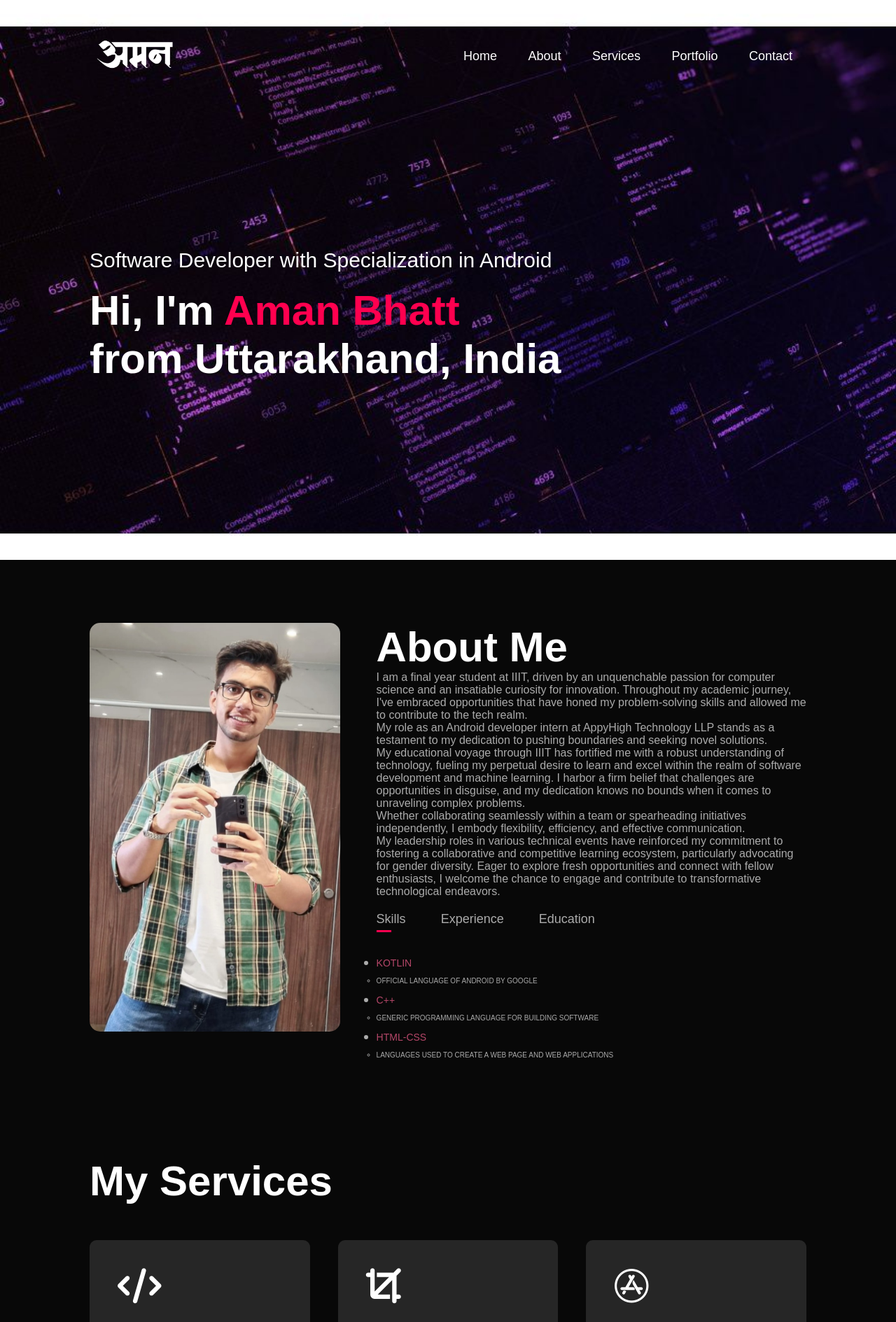
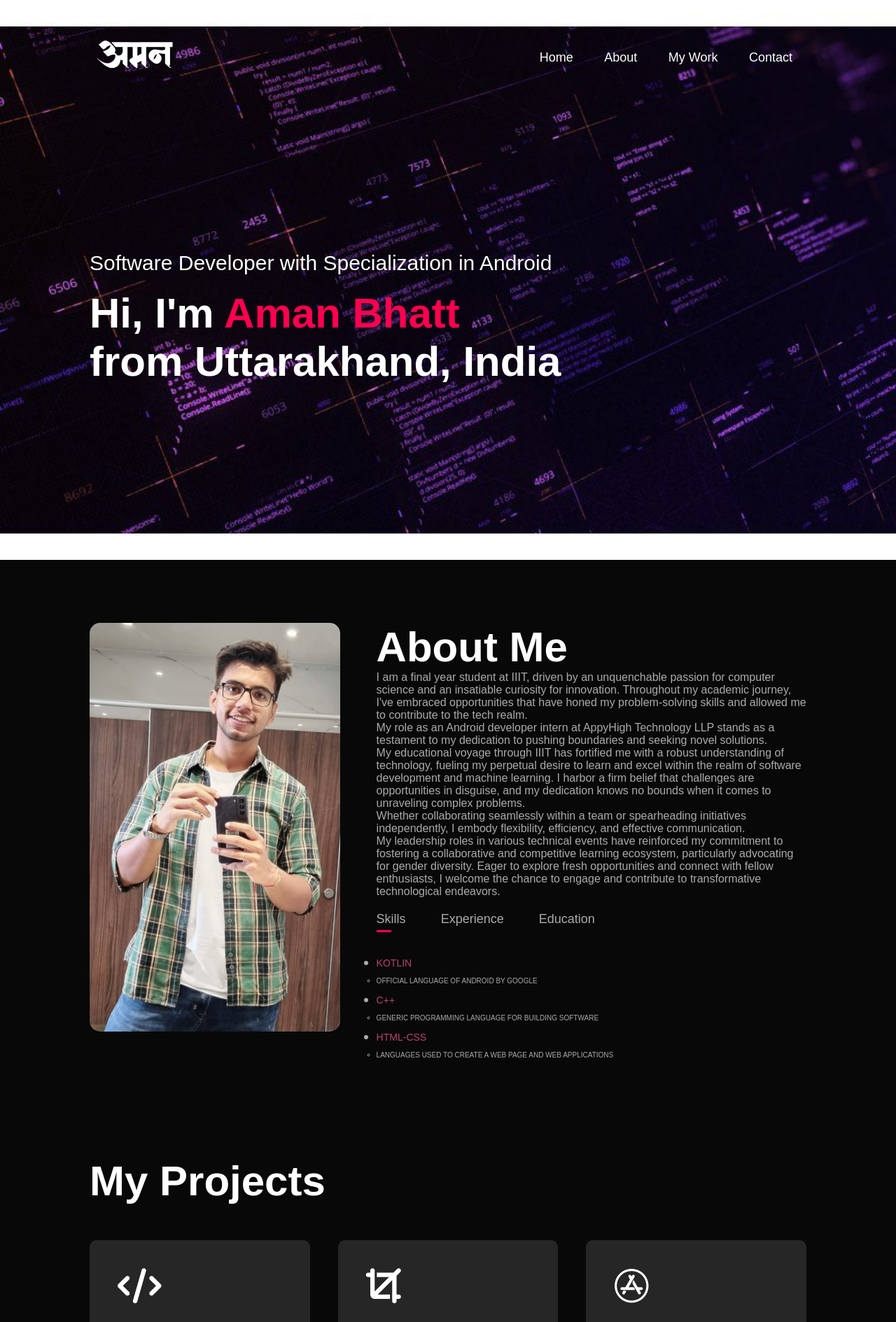
Before and after one commit to bhattaman0001/my-portfolio, a plain HTML site: page index.html in a window 1280 px wide. Shown: the top 1889 px of the page at 70% size. Drawn offline with Linux system fonts and the light colour scheme.

Commit message:
update 23-12-2023

```diff
--- a/index.html
+++ b/index.html
@@ -14,12 +14,13 @@
     <div id="header">
       <div class="container">
         <nav>
-          <img src="images/logo-no-bg.png" class="logo" />
+          <a href="#"><img src="images/logo-no-bg.png" class="logo" /></a>
+          <!-- <img src="images/logo-no-bg.png" class="logo" /> -->
           <ul id="sidemenu">
             <li><a href="#header">Home</a></li>
             <li><a href="#about">About</a></li>
-            <li><a href="#services">Services</a></li>
-            <li><a href="#portfolio">Portfolio</a></li>
+            <li><a href="#services">My Work</a></li>
+            <!-- <li><a href="#portfolio">Portfolio</a></li> -->
             <li><a href="#contact">Contact</a></li>
             <i class="fas fa-times" onclick="closemenu()"></i>
           </ul>
@@ -179,7 +180,7 @@ conversion rates.
 
     <div id="services">
       <div class="container">
-        <h1 class="sub-title">My Services</h1>
+        <h1 class="sub-title">My Projects</h1>
         <div class="services-list">
           <div>
             <i class="fa-solid fa-code"></i>
@@ -272,7 +273,7 @@ conversion rates.
     </div>
 
     <!-- -------------------portfolio----------------- -->
-    <div id="portfolio">
+    <!-- <div id="portfolio">
       <div class="container">
         <h1 class="sub-title">My Work</h1>
         <div class="work-list">
@@ -319,7 +320,7 @@ conversion rates.
         </div>
         <a href="#" class="btn">See More</a>
       </div>
-    </div>
+    </div> -->
 
     <!-- ---------------------contact-------------------- -->
     <div id="contact">
```
